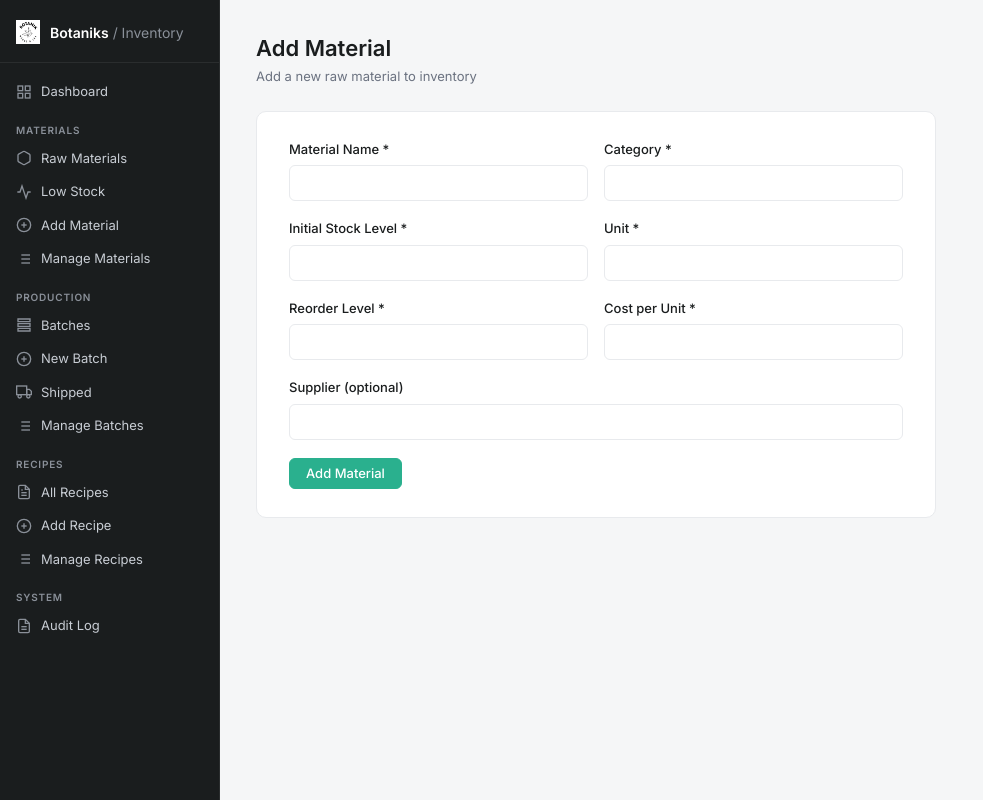
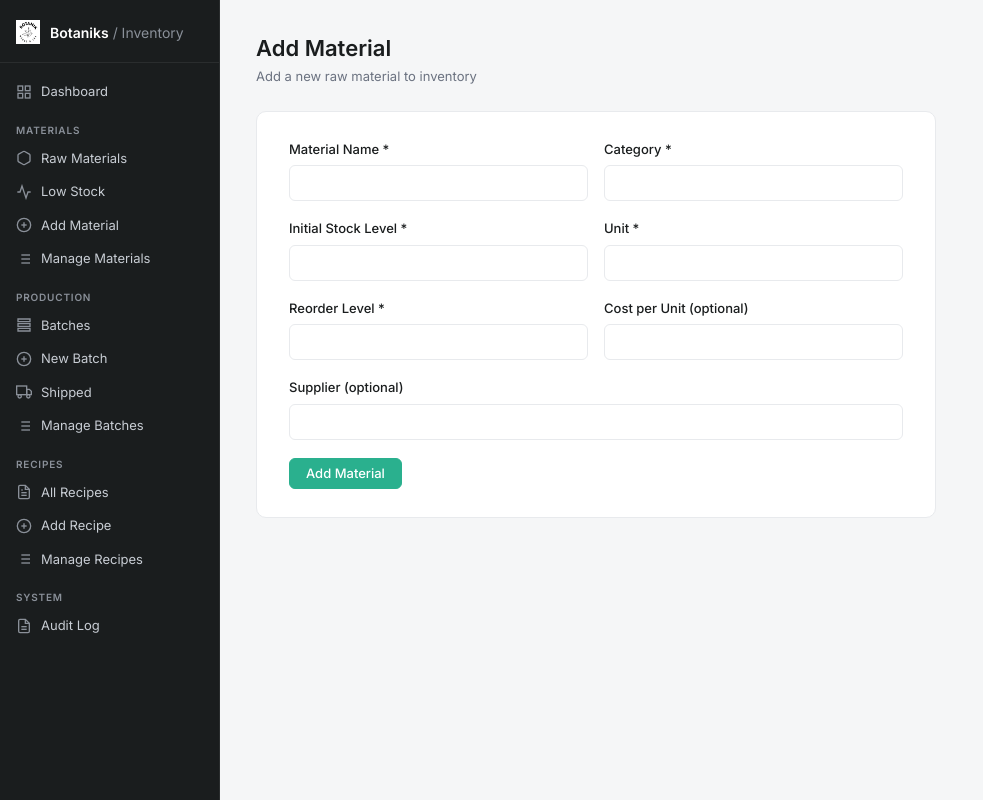
Before and after one commit to aero-greenfield/matcha-inventory-system, a Flask app: template templates/add_material.html in a window 1280 px wide. Shown: the whole page, without its empty margins (0-983 px from the left). Run offline with Flask 3, Linux system fonts and the light colour scheme; the template is opened without the code that fills it, so the values that code supplies are empty; parts of the project's set-up code (start-up, migrations or seed data) failed here and were passed over; some libraries are stand-ins or nearby versions.

Commit message:
made cost per unit of material not required

```diff
--- a/inventory_app.py
+++ b/inventory_app.py
@@ -143,7 +143,7 @@ def create_database():
 # RAW MATERIALS FUNCTIONS
 # ========================
 
-def add_raw_material(name, category, stock_level, unit, reorder_level, cost_per_unit, supplier=None):
+def add_raw_material(name, category, stock_level, unit, reorder_level, cost_per_unit=None, supplier=None):
     # adds material to raw_materials
 
     db = get_db_connection()
--- a/templates/add_material.html
+++ b/templates/add_material.html
@@ -23,7 +23,7 @@
         </div>
         <div class="form-row">
             <div class="form-group"><label>Reorder Level *</label><input type="number" step="0.01" name="reorder_level" required></div>
-            <div class="form-group"><label>Cost per Unit *</label><input type="number" step="0.01" name="cost_per_unit" required></div>
+            <div class="form-group"><label>Cost per Unit (optional)</label><input type="number" step="0.01" name="cost_per_unit"></div>
         </div>
         <div class="form-group"><label>Supplier (optional)</label><input type="text" name="supplier"></div>
         <button type="submit" class="btn btn-primary">Add Material</button>
```
